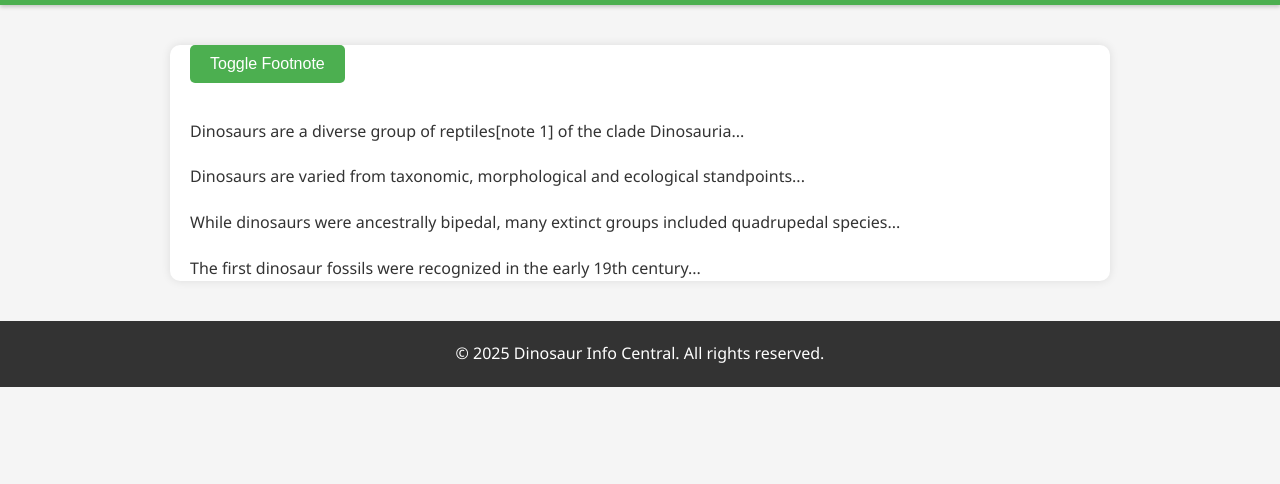
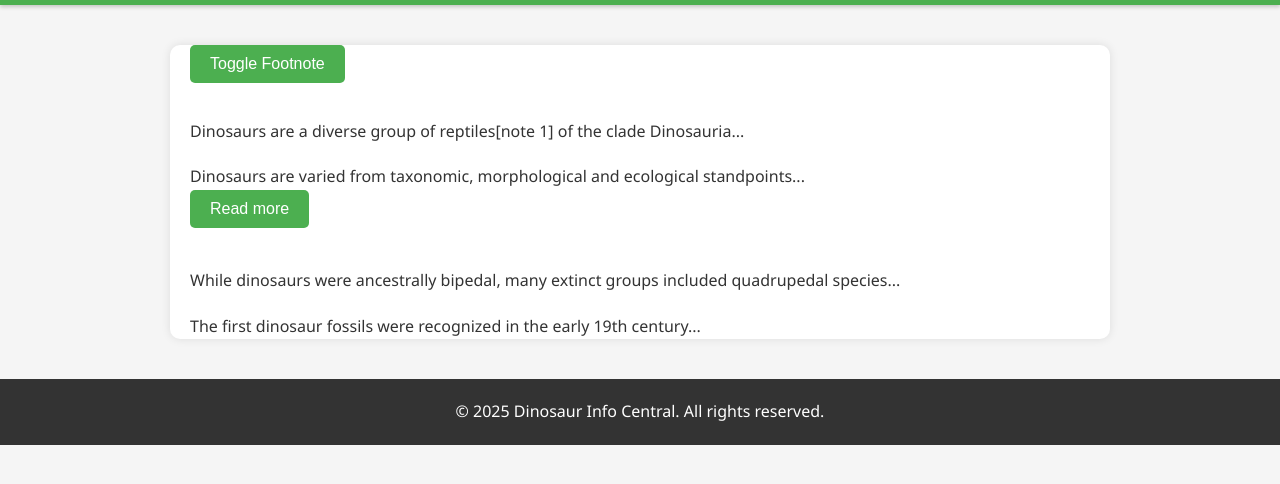
Before and after one commit to subbel/Dinosaurs, a plain HTML site: page index.html in a window 1280 px wide. Shown: the part 112-596 px from the top of the page. Drawn offline with Linux system fonts and the light colour scheme.

Commit message:
new design concept

```diff
--- a/index.html
+++ b/index.html
@@ -72,6 +72,10 @@
       border-left: 5px solid #ffcc00;
       margin: 10px 0;
     }
+
+    .hidden-one{
+        display: none;
+    }
   </style>
 </head>
 <body>
@@ -92,7 +96,9 @@
     </div>
 
     <p>
-      Dinosaurs are varied from taxonomic, morphological and ecological standpoints...
+      Dinosaurs are varied from taxonomic, morphological and ecological standpoints...<br>
+      <button onclick="toggleFirst()" id="buttonone">Read more</button>
+      <div class="hidden-one" id="hiddenone">Birds, at over 11,000 living species, are among the most diverse groups of vertebrates. Using fossil evidence, paleontologists have identified over 900 distinct genera and more than 1,000 different species of non-avian dinosaurs. Dinosaurs are represented on every continent by both extant species (birds) and fossil remains. Through the first half of the 20th century, before birds were recognized as dinosaurs, most of the scientific community believed dinosaurs to have been sluggish and cold-blooded. Most research conducted since the 1970s, however, has indicated that dinosaurs were active animals with elevated metabolisms and numerous adaptations for social interaction. Some were herbivorous, others carnivorous. Evidence suggests that all dinosaurs were egg-laying, and that nest-building was a trait shared by many dinosaurs, both avian and non-avian</div>
     </p>
 
     <p>
@@ -113,6 +119,17 @@
       const note = document.getElementById('note');
       note.classList.toggle('hidden');
     }
+    function toggleFirst() {
+      if(document.getElementById('hiddenone').style.display == "block"){
+        document.getElementById('hiddenone').style.display= "none";
+        document.getElementById('buttonone').innerText = "Read More"
+      }
+      else{
+        document.getElementById('hiddenone').style.display= "block";
+        document.getElementById('buttonone').innerText = "Hide Content"
+      }
+
+    }
   </script>
 
 </body>
```
